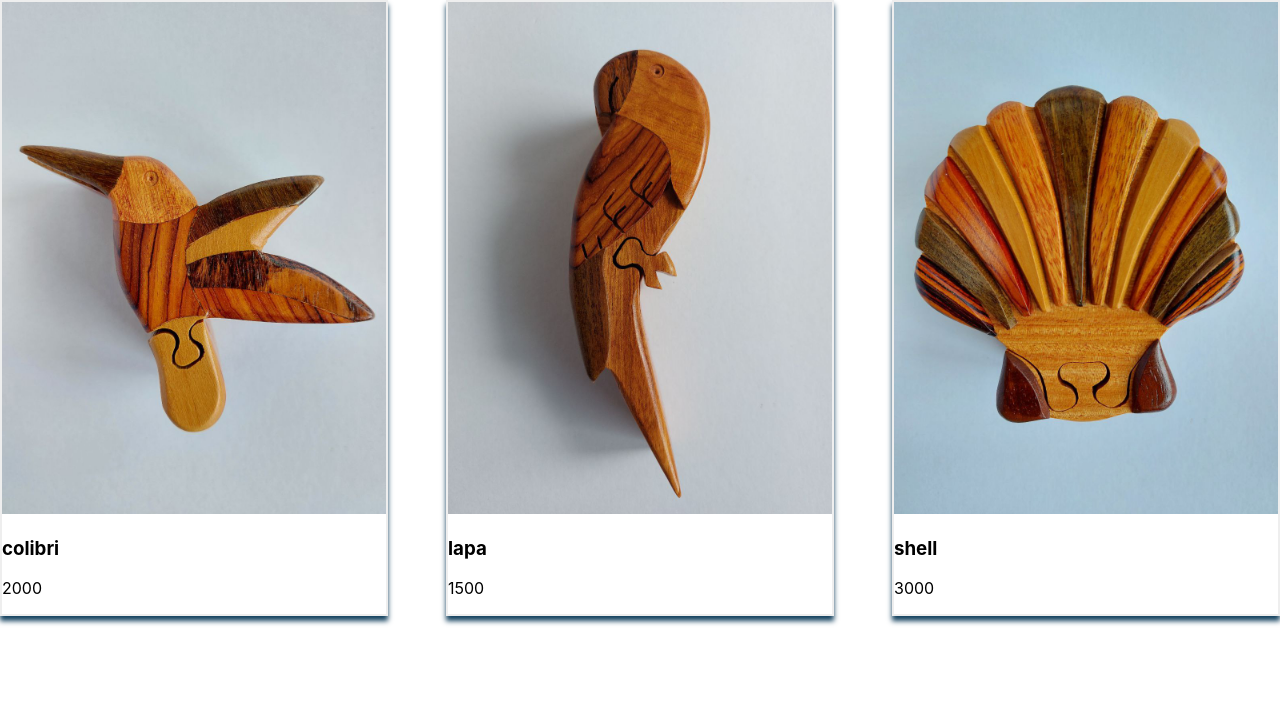
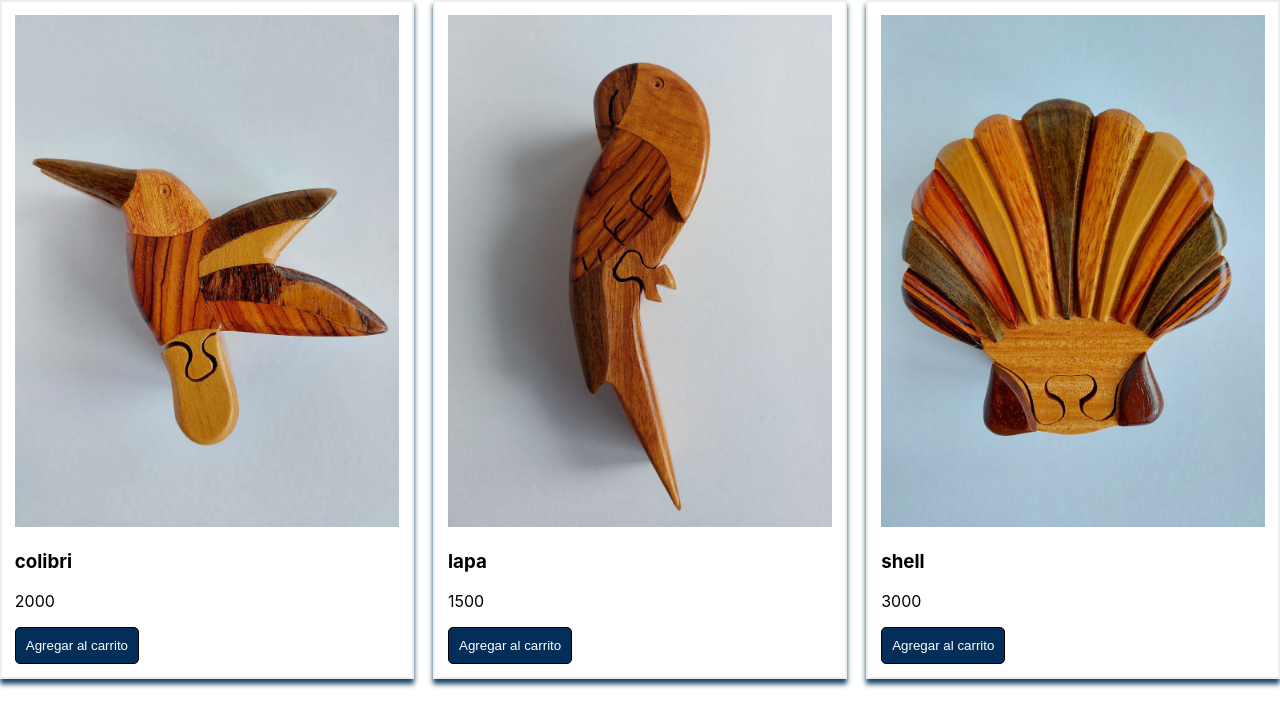
Before and after one commit to fitocr97/carrito-basico-react, a React (Create React App) app: page / in a window 1280 px wide. Shown: the top 726 px of the page. Built offline with nearby package versions, Linux system fonts and the light colour scheme.

Commit message:
se agrego el componente button al producto y estilos

```diff
--- /dev/null
+++ b/src/components/Button.js
@@ -0,0 +1,22 @@
+import { Component } from "react";
+
+const styles = {
+    button: {
+        backgroundColor: "#032E59",
+        color: 'white',
+        border: 'solid 1px black',
+        padding: '10px',
+        borderRadius: '5px'
+    }
+}
+
+class Button extends Component {
+    render() {
+        return (
+            <button  {...this.props} style={styles.button} />
+        )
+    }
+
+}
+
+export default Button
--- a/src/components/Producto.js
+++ b/src/components/Producto.js
@@ -1,10 +1,12 @@
 import { Component } from "react"
+import Button from './Button'
 
 const styles ={ //estilos para el  div del producto
     producto: {
         border: 'solid 2px #eee',
         boxShadow: '0px 5px 5px #154360',
         width: '30%',
+        padding: '1%'
     },
     img:{
         width: '100%'
@@ -14,12 +16,15 @@ const styles ={ //estilos para el  div del producto
 class Producto extends Component{
     render() {
         console.log(this.props) //ver la info del producto
-        const {producto } = this.props
+        const {producto, agregarAlCarro } = this.props
         return (
             <div style={styles.producto}>
                 <img style={styles.img} alt={producto} src={producto.img} ></img>
                 <h3>{producto.name}</h3>
                 <p>{producto.price}</p>
+                <Button onClick={ () => agregarAlCarro(producto)}>
+                    Agregar al carrito
+                </Button>
 
             </div>
         )
```
